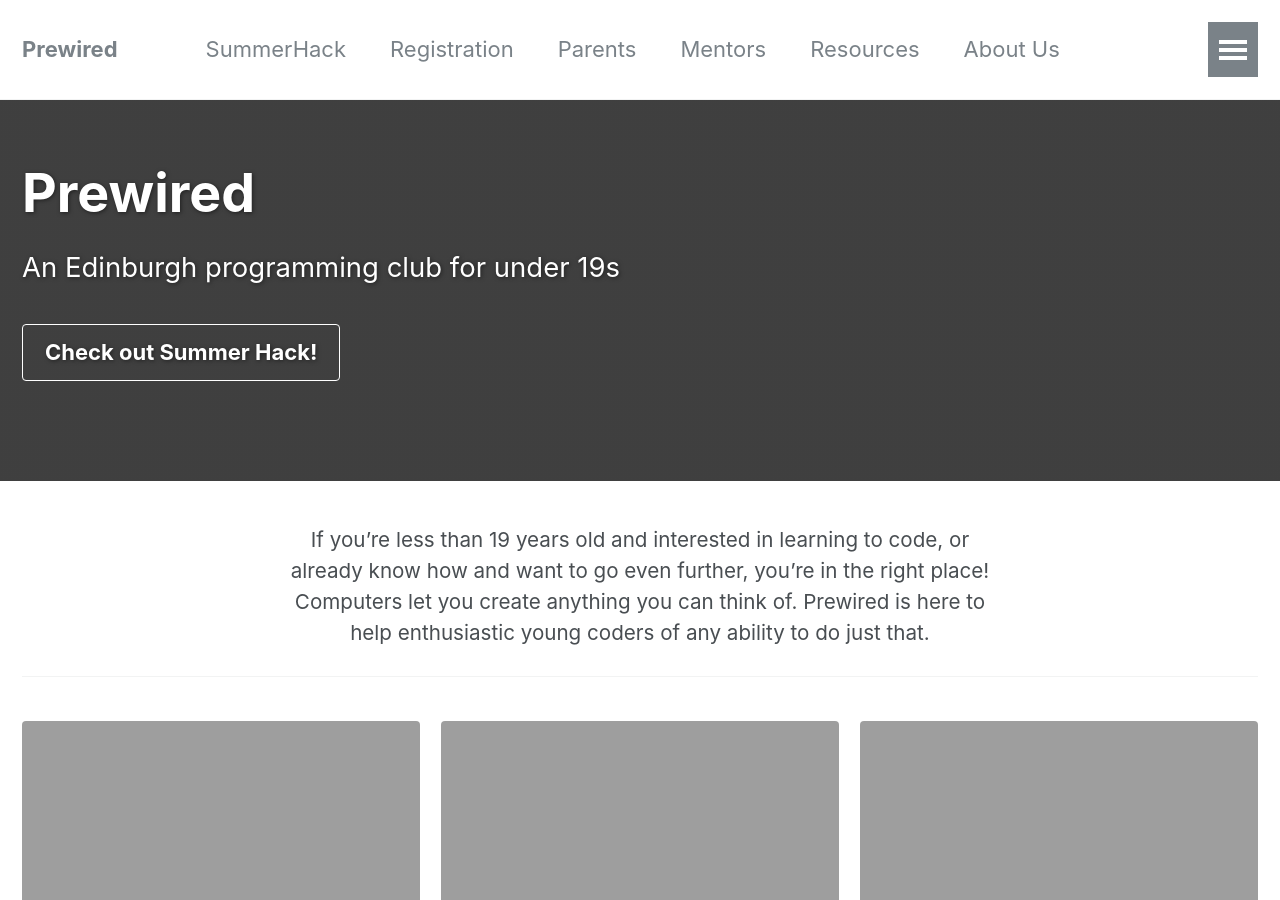
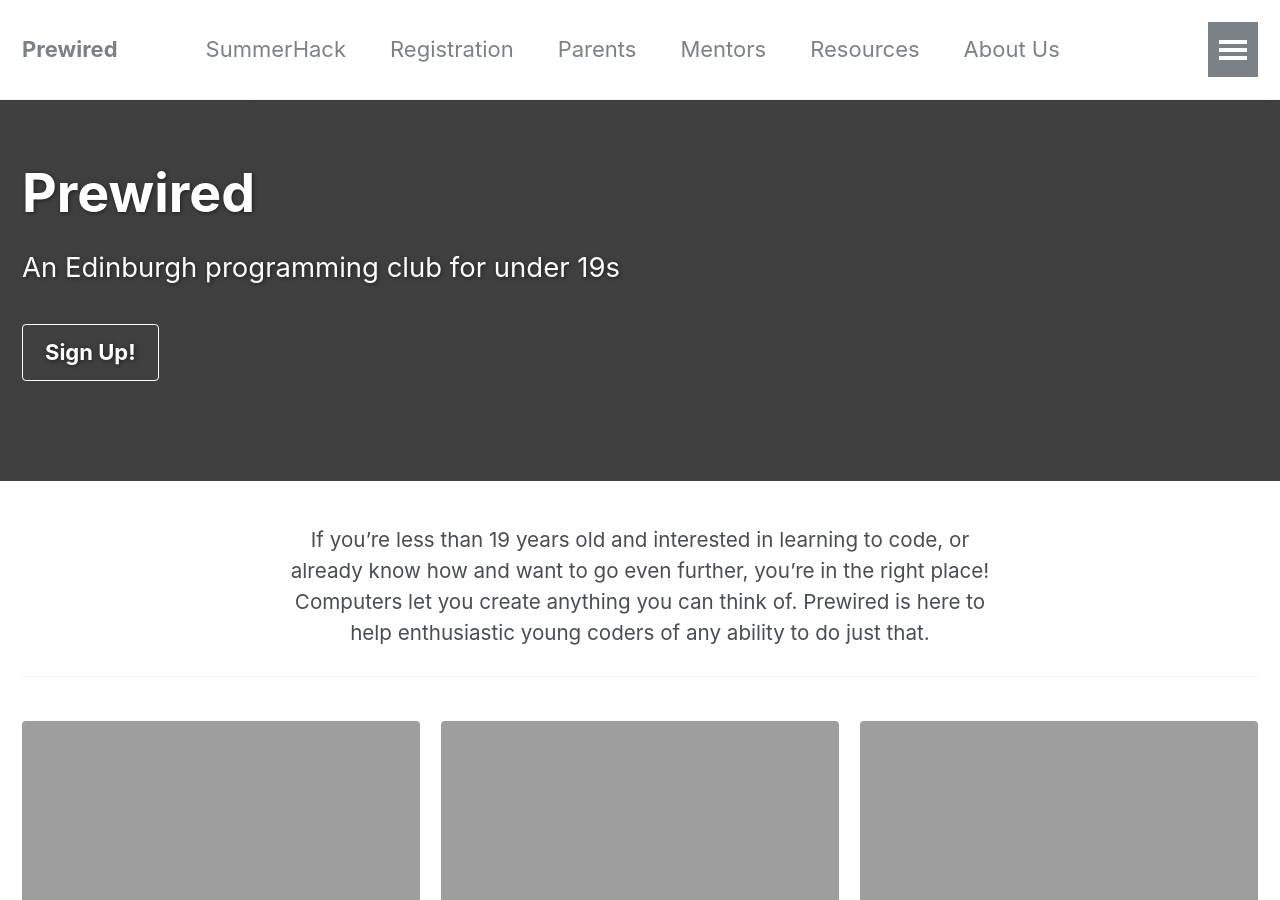
Before and after one commit to prewired/prewired.github.io, a Jekyll site: the page built from index.html, in a window 1280 px wide and 900 px high. Built offline with Jekyll 4.4.1, drawn with Linux system fonts in a browser that asks for light colours; the list of posts is cut into pages by our own code.

Commit message:
removed summerhack cta on home page

```diff
--- a/_data/navigation.yml
+++ b/_data/navigation.yml
@@ -1,6 +1,5 @@
 # main links
 main:
-
   - title: "SummerHack"
     url: /summerhack2017/
   - title: "Registration"
--- a/index.html
+++ b/index.html
@@ -6,8 +6,8 @@
   overlay_color: "#000"
   overlay_filter: "0.6"
   overlay_image: /assets/images/splash.jpg
-  cta_label: "Check out Summer Hack!"
-  cta_url: "/summerhack2017/"
+  cta_label: "Sign Up!"
+  cta_url: "/registration/"
 intro:
   - excerpt: "If you're less than 19 years old and interested in learning to code, or already know how and want to go even further, you're in the right place!
   Computers let you create anything you can think of. Prewired is here to help enthusiastic young coders of any ability to do just that."
```
